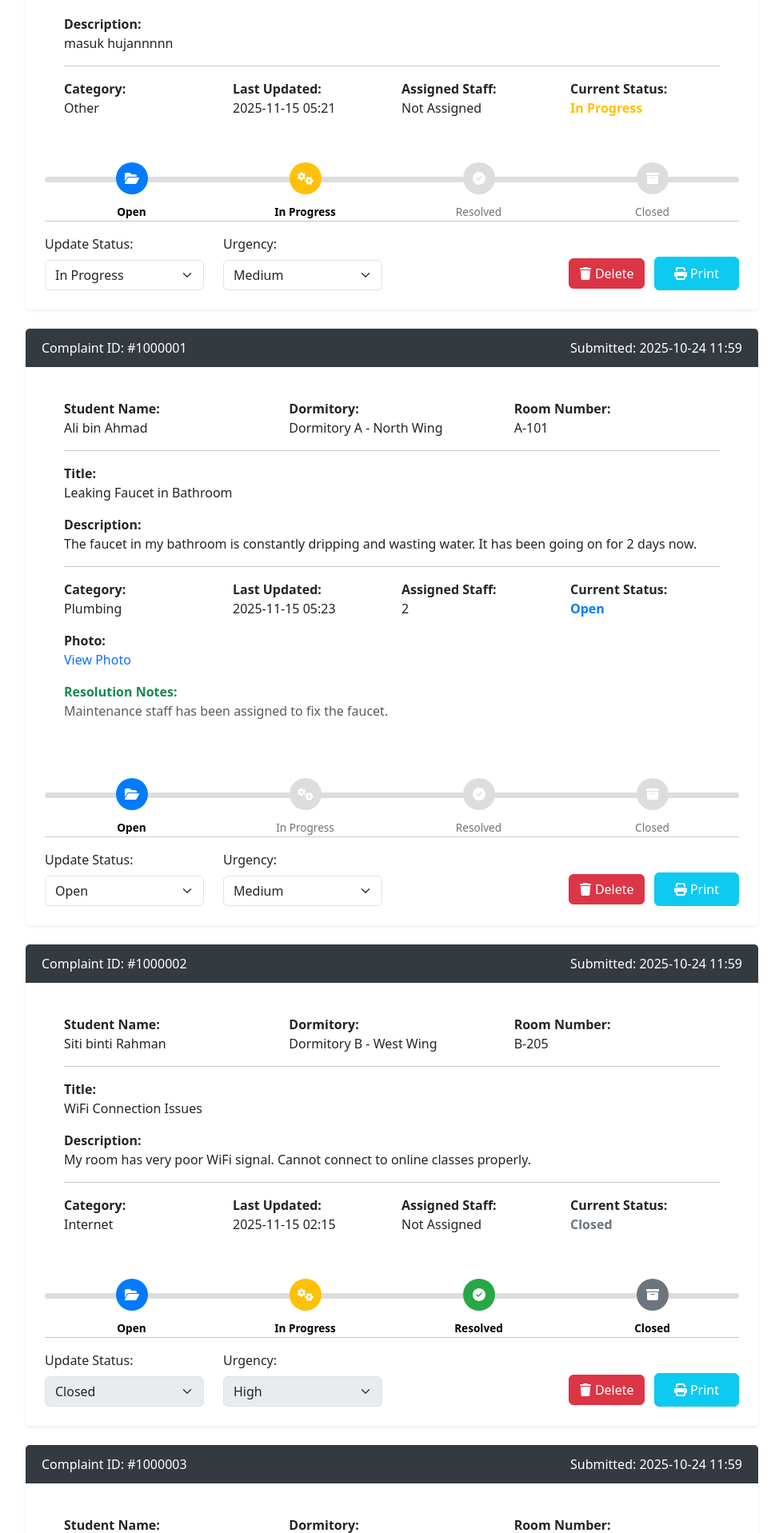
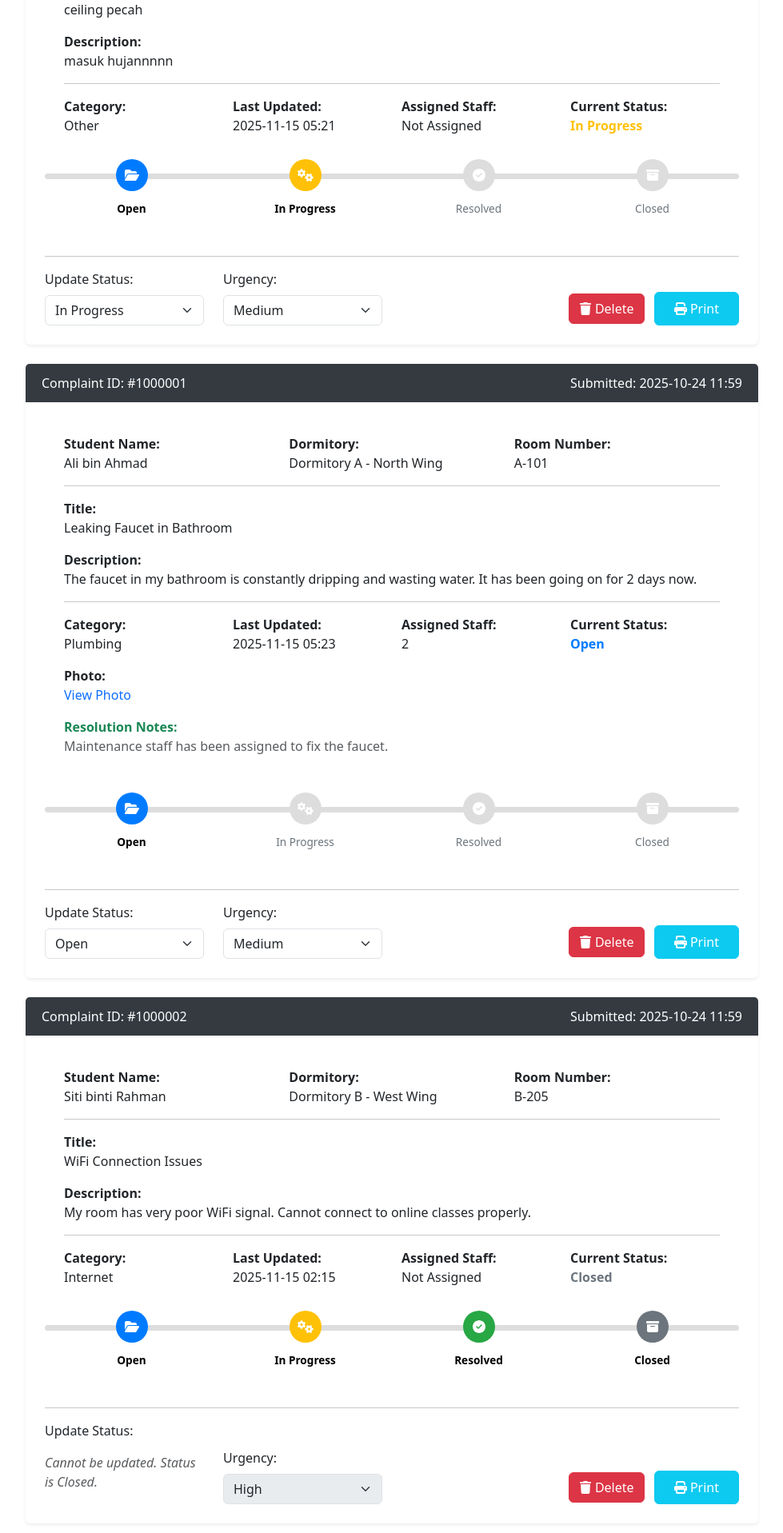
Before and after one commit to afifahisdn/ccms, a PHP site: page /Admin/complaint.php in a window 1280 px wide. Shown: the part 1220-3137 px from the top of the page at 80% size, without its empty margins (300-1279 px from the left). Run offline with PHP 8.4, Linux system fonts and the light colour scheme; a user stored in the database is signed in; data comes from the database, SQL or seed files in the repository; some libraries are stand-ins or nearby versions.

Commit message:
modify update status for closed complaint

```diff
--- a/Admin/complaint.php
+++ b/Admin/complaint.php
@@ -357,6 +357,13 @@ $show_clear_button = !empty($filters); // Show "Clear" if any filters are set
                                 <div class="row align-items-end">
                                     <div class="col-md-3">
                                         <label for="complaint_status_<?php echo $complaint_id; ?>" class="form-label">Update Status:</label>
+                                        <?php if ($complaint_status == "Closed" || $complaint_status == "Withdrawn") : ?>
+                                            <!-- Show a message instead of the dropdown -->
+                                            <p class="form-control-static text-muted pt-2">
+                                                <em>Cannot be updated. Status is <?php echo htmlspecialchars($complaint_status); ?>.</em>
+                                            </p>
+                                        <?php else : ?>
+                                            <!-- Show the dropdown -->
                                                 <select onchange='confirmStatusChange(this, "<?php echo $complaint_id; ?>", "<?php echo $complaint_status; ?>")'
                                                     id="complaint_status_<?php echo $complaint_id; ?>"
                                                     class='form-select'
@@ -370,6 +377,7 @@ $show_clear_button = !empty($filters); // Show "Clear" if any filters are set
                                                     <option value="Closed" <?php if ($complaint_status == "Closed") echo "selected"; ?>>Closed</option>
                                                 <?php endif; ?>
                                             </select>
+                                        <?php endif; ?>
                                     </div>
                                     <div class="col-md-3">
                                         <label for="urgency_level_<?php echo $complaint_id; ?>" class="form-label">Urgency:</label>
@@ -446,8 +454,7 @@ $show_clear_button = !empty($filters); // Show "Clear" if any filters are set
         background-color: #ddd;
         height: 7px;
         display: flex;
-        margin-bottom: 60px;
-        margin-top: 50px;
+        margin-bottom: 6rem !important;
         border-radius: 5px;
     }
 
```
Lines whose indentation alone changed are shown as unchanged.
